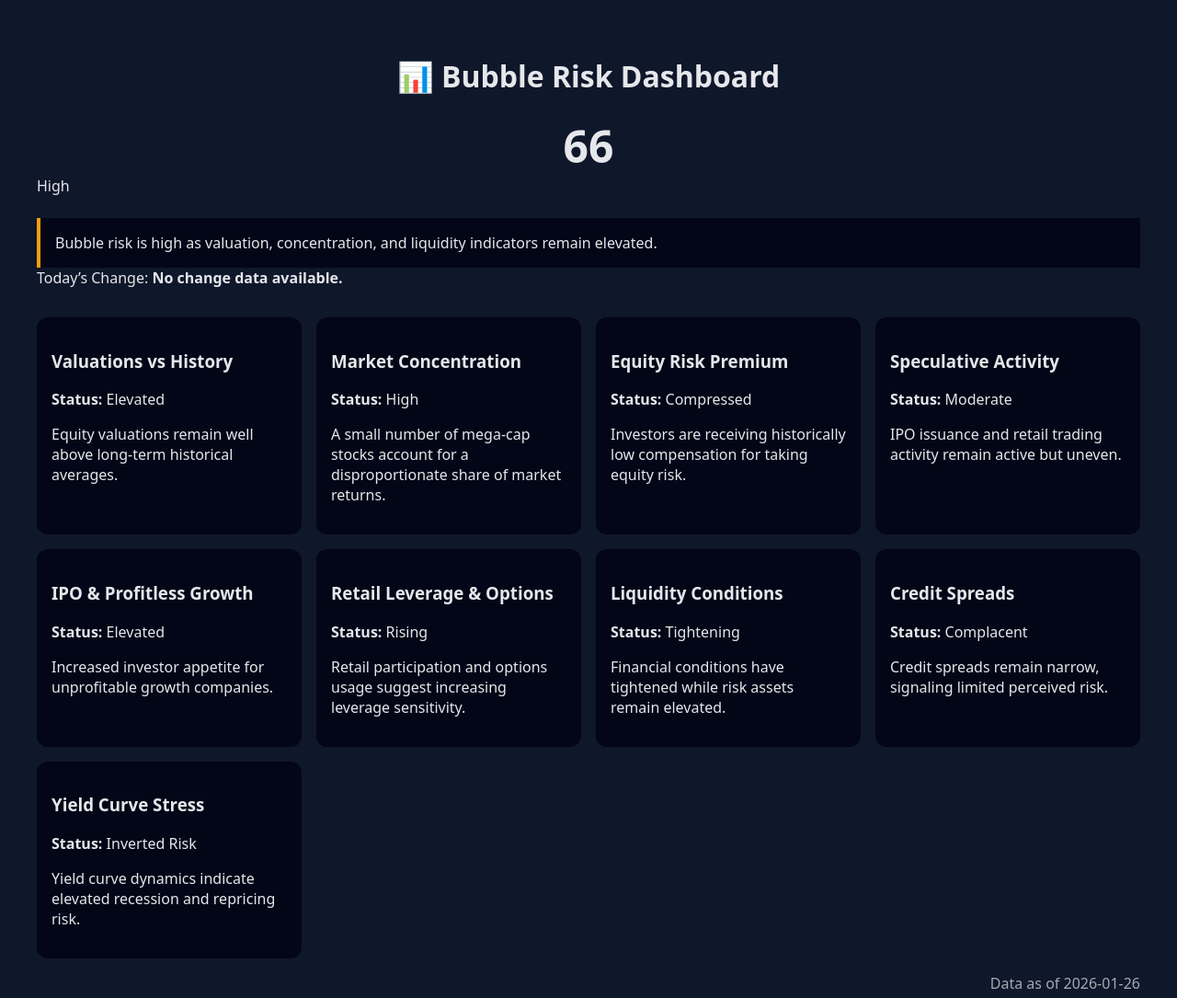
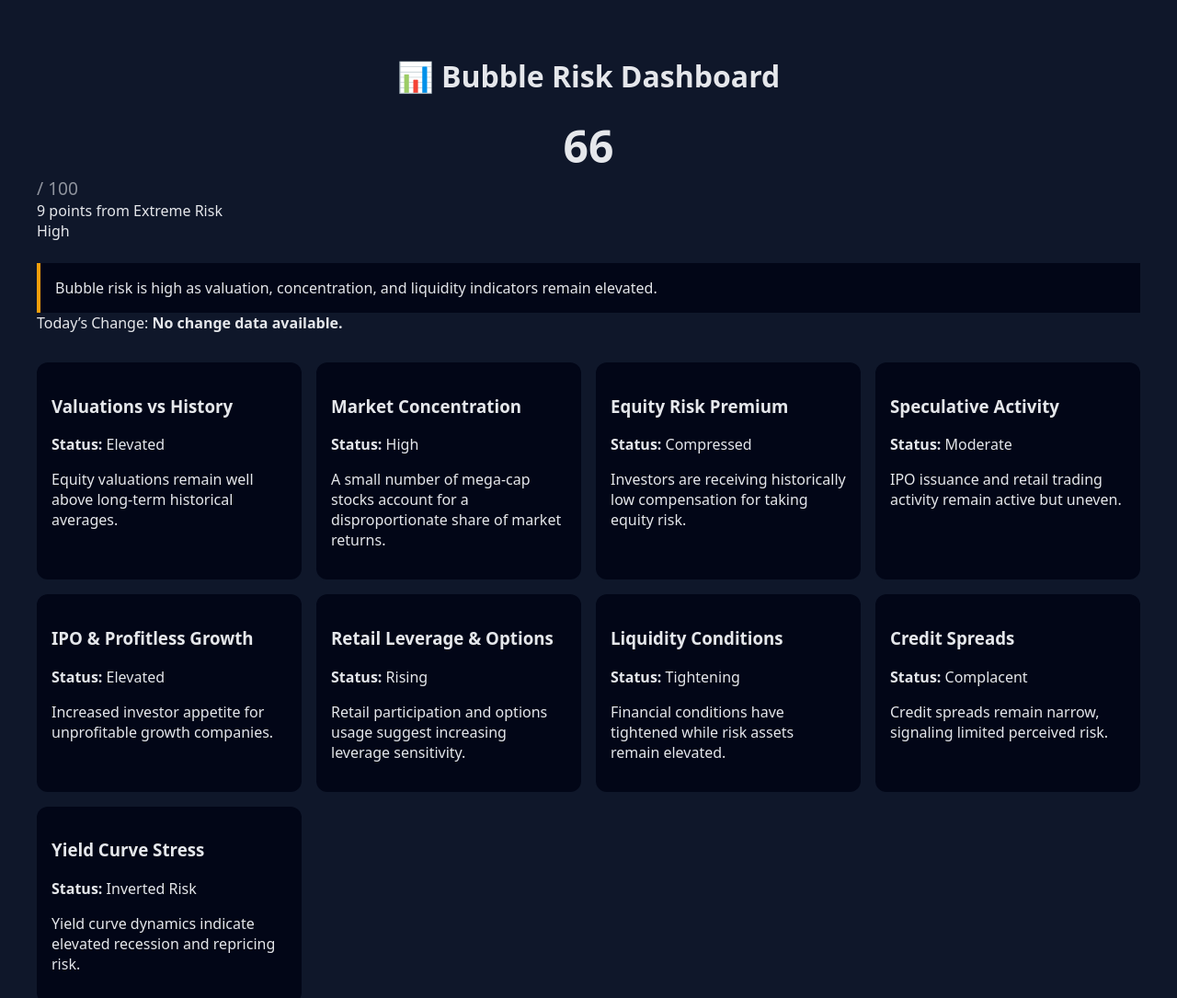
Before and after one commit to tamella/bubble-risk-dashboard, a website: page index.html in a window 1280 px wide. Shown: the top 1085 px of the page at 92% size. Drawn offline with Linux system fonts and the light colour scheme.

Commit message:
Add distance to extreme risk display in dashboard

```diff
--- a/index.html
+++ b/index.html
@@ -19,6 +19,10 @@ h1{text-align:center}
   gap: 1rem;
   margin-top: 2rem;
 }
+  .max {
+  font-size: 1.2rem;
+  opacity: 0.6;
+}
 .green{color:#22c55e}.orange{color:#f59e0b}.red{color:#ef4444}
 .updated{opacity:.7;margin-top:1rem;text-align:right}
 .brief{background:#020617;border-left:4px solid #f59e0b;padding:1rem;margin-top:1.5rem}
@@ -27,6 +31,11 @@ h1{text-align:center}
 <body>
 <h1>📊 Bubble Risk Dashboard</h1>
 <div id="score" class="score">Loading…</div>
+
+  <span class="max"> / 100</span>
+  <div id="distance" class="distance"></div>
+
+
   <div id="level" class="level"></div>
   <div id="brief" class="brief"></div>
   <div class="change-summary">
@@ -44,6 +53,12 @@ fetch("data.json")
     document.getElementById("level").textContent = data.level;
     document.getElementById("brief").textContent = data.brief;
 
+    // Distance to extreme risk (DEFINE FIRST)
+    const EXTREME_THRESHOLD = 75;
+    const distance = Math.max(0, EXTREME_THRESHOLD - data.score);
+    document.getElementById("distance").textContent =
+      `${distance} points from Extreme Risk`;
+
     // Today's change
     document.getElementById("changeSummary").textContent =
       data.changeSummary || "No change data available.";
@@ -60,13 +75,11 @@ fetch("data.json")
     data.indicators.forEach(indicator => {
       const div = document.createElement("div");
       div.className = "indicator";
-
       div.innerHTML = `
         <h3>${indicator.name}</h3>
         <p><strong>Status:</strong> ${indicator.status}</p>
         <p>${indicator.description}</p>
       `;
-
       container.appendChild(div);
     });
   })
@@ -75,5 +88,6 @@ fetch("data.json")
   });
 </script>
 
+
 </body>
 </html>
```
